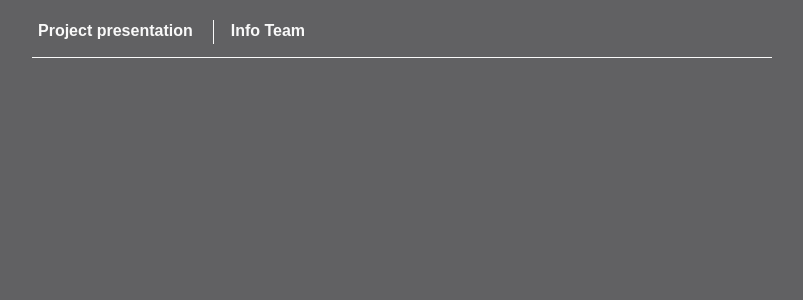
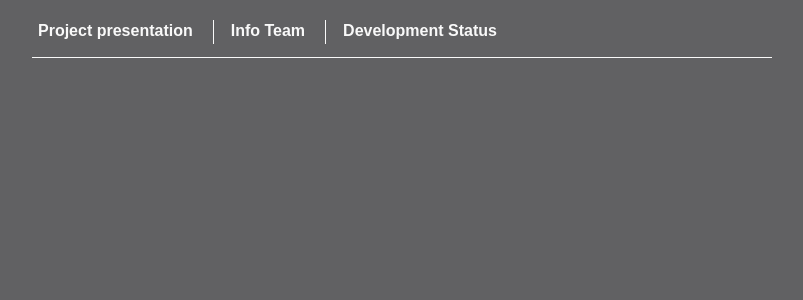
Before and after one commit to loleg/dribdat2_frontend, a Vue app: page /developmentStatus in a window 1280 px wide. Shown: the top 300 px of the page, without its empty margins (238-1041 px from the left). Built offline with nearby package versions, Linux system fonts and the light colour scheme; no server answers.

Commit message:
Added skeleton for third page (development status page)

```diff
--- a/src/App.vue
+++ b/src/App.vue
@@ -8,6 +8,9 @@
 
         <li>
           <router-link to="/infoTeam">Info Team</router-link>
+        </li>
+        <li>
+          <router-link to="/developmentStatus">Development Status</router-link>
         </li>
       </ul>
       <br>
@@ -66,7 +69,7 @@ export default {
  */
 
 
-    @media screen and (min-width: 1200px) and (max-width: 1600px){
+    @media screen and (min-width: 1200px){
 
 
 
--- a/src/router.js
+++ b/src/router.js
@@ -16,6 +16,11 @@ export default new Router({
             path: '/infoTeam',
             name: 'infoTeam',
             component: () => import(/* webpackChunkName: "about" */ './views/InfoTeam.vue')
+        },
+        {
+            path: '/developmentStatus',
+            name: 'developmentStatus',
+            component: () => import(/* webpackChunkName: "about" */ './views/DevelopmentStatus.vue')
         }
     ]
 })
--- /dev/null
+++ b/src/views/DevelopmentStatus.vue
@@ -0,0 +1,23 @@
+<template>
+    <div class="developmentStatus">
+
+    </div>
+</template>
+
+<script>
+    export default {
+        name: "DevelopmentStatus",
+        components: {
+
+        },
+        props: ["project"]
+    };
+</script>
+
+<style scoped>
+
+
+    @media screen
+    {
+    }
+</style>
```
Also changed, not shown: 1 other file (tests, documents, lock files or other folders).
